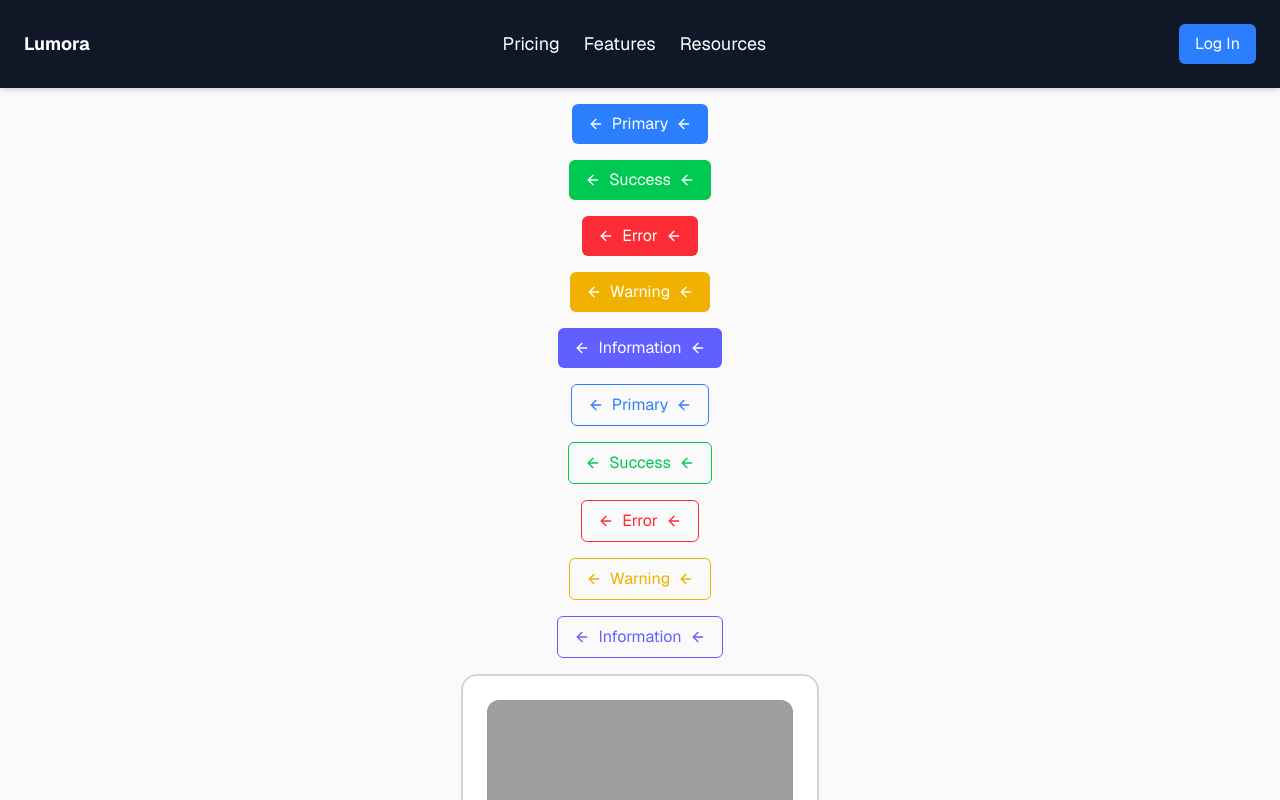
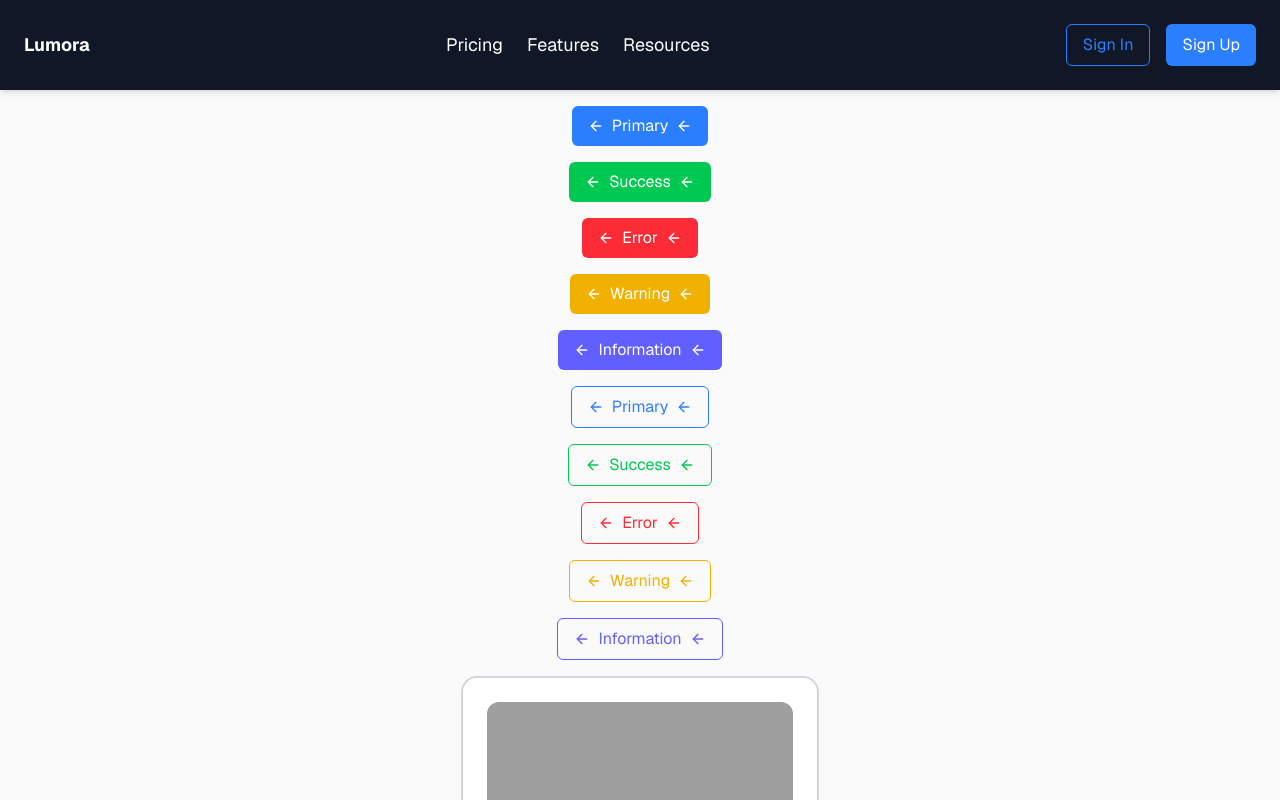
Before and after one commit to johncarlolipa/UI-ENGINEER-BOOTCAMP, a Next.js app in the folder ui-engineer-lessons/: page / in a window 1280 px wide. Shown: the top 800 px of the page. Built offline with nearby package versions, Linux system fonts and the light colour scheme; grey boxes are pictures that could not be loaded.

Commit message:
added another navbar button

```diff
--- a/ui-engineer-lessons/app/lesson-one/Navbar.tsx
+++ b/ui-engineer-lessons/app/lesson-one/Navbar.tsx
@@ -1,84 +1,3 @@
-// "use client"
-
-// import { Menu, X } from "lucide-react";
-// import { useState } from "react";
-// import clsx from "clsx";
-// import { Button } from "./Button";
-// import { useRouter } from "next/navigation";
-
-// // define the variants
-// type variantClasses = "dark" | "light";
-// type sizeClasses = "small" | "medium" | "large"
-
-// // define the props
-// type NavbarProps = {
-//     title?: string;
-//     links?: string[];
-//     size?: sizeClasses;
-//     variant?: variantClasses;
-//     className?: string;
-//     buttonLabel?: string;
-// }
-
-// //create component
-// export function Navbar({
-//     // destructuring props
-//     title, links = [], size = "medium", variant = "light", className, buttonLabel
-// }: NavbarProps) {
-
-//     const [open, setOpen] = useState(false);
-//     const router = useRouter();
-
-//     const baseClasses = "w-full flex items-center justify-between transition-all duration-300"
-
-//     const sizeClasses = {
-//         small: "p-2 text-sm",
-//         medium: "p-4 text-base",
-//         large: "p-6 text-lg"
-//     }
-
-//     const variantClasses = {
-//         light: "bg-white text-gray-900 shadow-md",
-//         dark: "bg-gray-900 text-white shadow-md"
-//     }
-
-
-
-//     return (
-//         <nav className={clsx(baseClasses, sizeClasses[size], variantClasses[variant], className)}>
-//             <div className="font-bold">{title}</div>
-
-//             <ul className="hidden md:flex gap-6">
-//                 {links.map((link) => (
-//                     <li key={link} className="cursor-pointer hover:opacity-80 ">{link}</li>
-//                 ))}
-//             </ul>
-
-//             {buttonLabel && (
-//                 <Button text={buttonLabel} type="primary" variant="outline" size="medium" onClick={() => router.push("/")} className="hidden md:flex" />
-//             )}
-
-
-//             <button onClick={() => setOpen(!open)} className="md:hidden" aria-label="Toggle Menu">{open ? <X size={24} /> : <Menu size={24} />}</button>
-
-//             {open && (
-//                 <ul className={clsx("absolute top-38 right-4 w-48 p-4 rounded-xl shadow-lg flex flex-col gap-4 md:hidden", variant === "dark" ? "bg-gray-800 text-white" : "bg-white text-gray-90")}>
-//                     {links.map((link) => (
-//                         <li key={link} className="cursor-pointer hover:opacity-80 ">{link}</li>
-//                     ))}
-
-//                     {buttonLabel && (
-//                         <li>
-//                             <Button text={buttonLabel} type="primary" variant="outline" size="medium" onClick={() => router.push("/")} className="w-full justify-center" />
-//                         </li>
-//                     )}
-//                 </ul>
-//             )}
-
-//         </nav>
-//     )
-// }
-
 "use client"
 
 import clsx from "clsx";
@@ -93,18 +12,18 @@ type sizeClasses = "small" | "medium" | "large";
 type variantClasses = "dark" | "light"
 
 //deine props
-
 type NavbarProps = {
     title?: string;
     links?: string[];
-    buttonLabel?: string;
+    signInLabel?: string;
+    signUpLabel?: string;
     variant?: variantClasses;
     size?: sizeClasses;
     className?: string;
 }
 
 export function Navbar({
-    title, links = [], buttonLabel, size = "medium", variant = "light", className
+    title, links = [], signInLabel, signUpLabel, size = "medium", variant = "light", className
 }: NavbarProps) {
     const [open, setOpen] = useState(false)
     const router = useRouter();
@@ -132,22 +51,35 @@ export function Navbar({
                 ))}
             </ul>
 
-            {buttonLabel && (
-                <Button text={buttonLabel} onClick={() => router.push("/")} className="hidden md:flex" />
-            )}
+
+            <div className="md:flex gap-4">
+                {signInLabel && (
+                    <Button text={signInLabel} onClick={() => router.push("/")} className="hidden md:flex" variant="outline" />
+                )}
+
+                {signUpLabel && (
+                    <Button text={signUpLabel} onClick={() => router.push("/")} className="hidden md:flex" variant="filled" />
+                )}
+
+            </div>
+
 
             <button onClick={() => setOpen(!open)} className="md:hidden" aria-label="Toggle Menu">{open ? <X /> : <Menu />}</button>
 
             {open && (
-                <ul className={clsx("absolute top-40 w-48 p-4 right-4 shadow-lg rounded-xl flex flex-col gap-4", variant === "dark" ? "bg-gray-900 text-white" : "bg-white text-gray-900")}>
+                <ul className={clsx("absolute top-40 w-48 p-4 right-4 shadow-lg rounded-xl flex flex-col gap-4 md:hidden", variant === "dark" ? "bg-gray-900 text-white" : "bg-white text-gray-900")}>
                     {links.map((link) => (
                         <li key={link} className="cursor-pointer hover:opacity-80">{link}</li>
                     ))}
-                    {buttonLabel && (
-                        <li>
-                            <Button text={buttonLabel} onClick={() => router.push("/")} className="justify-center w-full" />
-                        </li>
-                    )}
+                    <li className="flex flex-col gap-4">
+                        {signInLabel && (
+                            <Button text={signInLabel} variant="outline" className="justify-center" />
+                        )}
+
+                        {signUpLabel && (
+                            <Button text={signUpLabel} className="justify-center" />
+                        )}
+                    </li>
 
                 </ul>
 
--- a/ui-engineer-lessons/app/page.tsx
+++ b/ui-engineer-lessons/app/page.tsx
@@ -9,7 +9,7 @@ export default function Home() {
   return (
     <div className="flex flex-col items-center justify-center min-h-screen gap-4 bg-zinc-50 font-sans dark:bg-white text-black">
 
-   <Navbar title="Lumora" variant="dark" size="large" links={["Pricing", "Features", "Resources"]} buttonLabel="Log In" />
+      <Navbar title="Lumora" variant="dark" size="large" links={["Pricing", "Features", "Resources"]} signInLabel="Sign In" signUpLabel="Sign Up" />
 
       <Button text="Primary" type="primary" variant="filled" arrowLeft={<ArrowLeft size={16} />} arrowRight={<ArrowRight size={16} />} />
       <Button text='Success' type='success' variant="filled" arrowLeft={<ArrowLeft size={16} />} arrowRight={<ArrowRight size={16} />} />
```
